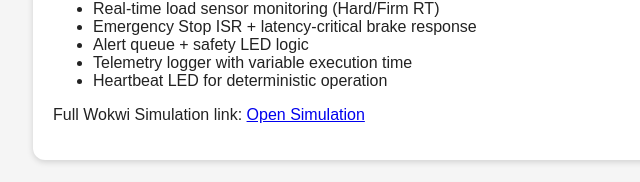
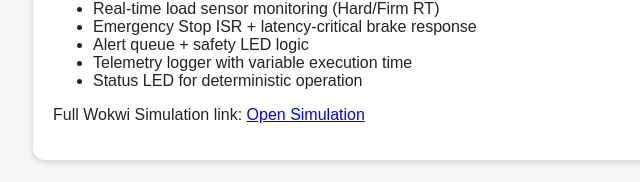
Before and after one commit to iwrotehaikus/RideSafetyRTOSProject.github.io, a plain HTML site: page index.html in a window 1280 px wide. Shown: the part 892-1074 px from the top of the page, 157-797 px from the left. Drawn offline with Linux system fonts and the light colour scheme.

Commit message:
Change Heartbeat LED to Status LED in index.html

```diff
--- a/index.html
+++ b/index.html
@@ -105,7 +105,7 @@
             <li>Emergency Stop ISR + latency-critical brake response</li>
             <li>Alert queue + safety LED logic</li>
             <li>Telemetry logger with variable execution time</li>
-            <li>Heartbeat LED for deterministic operation</li>
+            <li>Status LED for deterministic operation</li>
         </ul>
 
         <p>
```
